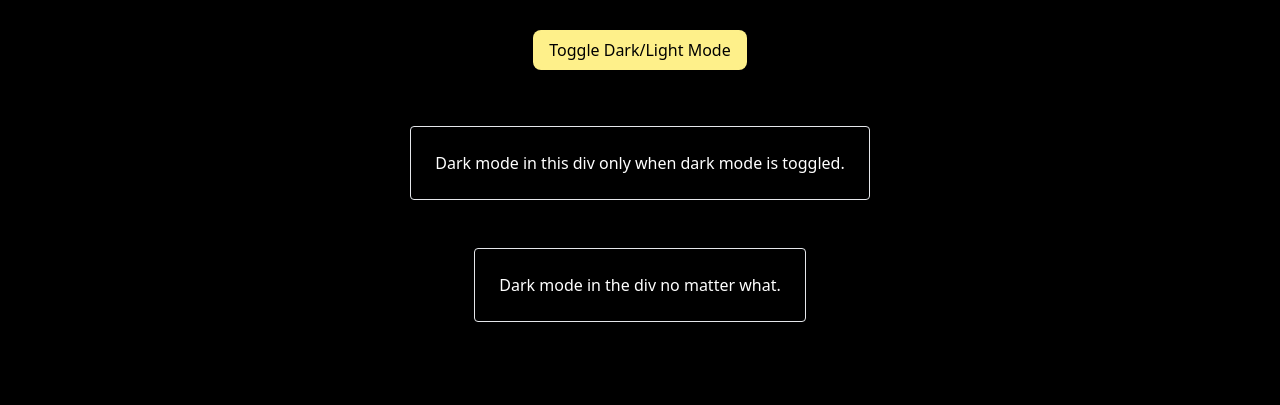
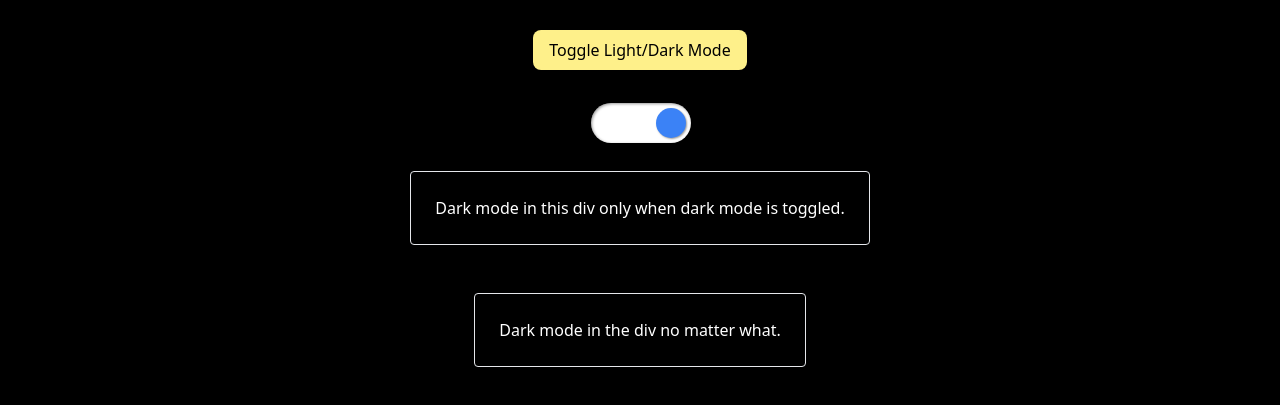
Before and after one commit to ethyl2/dark-mode-tailwind, a website: page src/index.html in a window 1280 px wide. Shown: the part 147-552 px from the top of the page. Drawn offline with Linux system fonts and the light colour scheme.

Commit message:
Adds animated toggle

```diff
--- a/src/index.html
+++ b/src/index.html
@@ -6,6 +6,41 @@
   <meta name="viewport" content="width=device-width, initial-scale=1.0">
   <link href="/dist/output.css" rel="stylesheet">
   <title>Dark Mode Experiment</title>
+  <style>
+    /* Light Mode Button Styles
+    --------------------------- */
+    .light-mode-button {
+      box-sizing: border-box;
+      cursor: pointer;
+      height: 40px;
+      width: 100px;
+      position: relative;
+      border: 1px solid rgba(255, 255, 255, 0);
+    }
+    .light-mode-button:focus {
+      outline: none; /* Not ideal for accessibility */
+    }
+    #toggle-container {
+      position: absolute;
+      top: 0;
+      left: 0;
+      width: 100px;
+      height: 40px;
+      border-radius: 20px;
+      box-shadow: inset 1px 1px 3px 0 rgb(0 0 0 / 40%);
+      transition: 0.3s;
+    }
+    #toggle-ball {
+      position: absolute;
+      top: 5px;
+      left: 5px;
+      width: 30px;
+      height: 30px;
+      border-radius: 50%;
+      box-shadow: 1px 1px 2px 0 rgb(0 0 0 / 40%);
+      transition: 0.3s;
+    }
+  </style>
 </head>
 <body>
   <header class="bg-white border-b text-center text-3xl font-bold text-blue-900 leading-loose tracking-wide dark:bg-black dark:text-yellow-200  dark:border-blue-800 md:text-5xl">
@@ -15,8 +50,18 @@
     <button
       type="button"
       id="mode-toggle"
-      class="text-center m-8 rounded-lg px-4 py-2 shadow bg-blue-900 text-white hover:bg-blue-700 dark:bg-yellow-200 dark:text-black dark:hover:bg-yellow-300"
-    >Toggle Dark/Light Mode</button>
+      class="text-center m-8 rounded-lg px-4 py-2 font-medium shadow bg-blue-900 text-white hover:bg-blue-700 dark:bg-yellow-200 dark:text-black dark:hover:bg-yellow-300"
+    >Toggle Light/Dark Mode</button>
+    <div class="relative">
+      <button
+        type="button"
+        class="light-mode-button"
+        aria-label="Toggle Light Mode"
+        id="toggle-element">
+        <span id="toggle-container" class="bg-blue-100 dark:bg-white"></span>
+        <span id="toggle-ball" class="bg-blue-700 dark:bg-blue-500 hover:bg-blue-500 dark:hover:bg-blue-400"></span>
+      </button>
+    </div>
     <!-- Dark mode not enabled unless dark mode is theme in local storage -->
     <div class="p-6 rounded">
         <!-- Will be white -->
--- a/src/index.js
+++ b/src/index.js
@@ -1,9 +1,12 @@
+const toggleBall = document.getElementById('toggle-ball')
 window.addEventListener('load', () => {
     localStorage.theme = 'dark'
     if (localStorage.theme === 'dark' || (!('theme' in localStorage) && window.matchMedia('(prefers-color-scheme: dark)').matches)) {
       document.documentElement.classList.add('dark')
+      toggleBall.style.left = '65px'
     } else {
       document.documentElement.classList.remove('dark')
+      toggleBall.style.left = '5px'
     }
   })
 
@@ -12,8 +15,24 @@ toggleButton.addEventListener('click', () => {
   if (localStorage.theme === 'dark') {
     document.documentElement.classList.remove('dark')
     localStorage.theme = 'light'
+    toggleBall.style.left = '5px'
   } else {
     document.documentElement.classList.add('dark')
     localStorage.theme = 'dark'
+    toggleBall.style.left = '65px'
   }
 })
+
+const toggleElement = document.getElementById('toggle-element')
+
+toggleElement.addEventListener('click', () => {
+  if (localStorage.theme === 'dark') {
+    document.documentElement.classList.remove('dark')
+    localStorage.theme = 'light'
+    toggleBall.style.left = '5px'
+  } else {
+    document.documentElement.classList.add('dark')
+    localStorage.theme = 'dark'
+    toggleBall.style.left = '65px'
+  }
+})
```
Also changed, not shown: dist/output.css.
